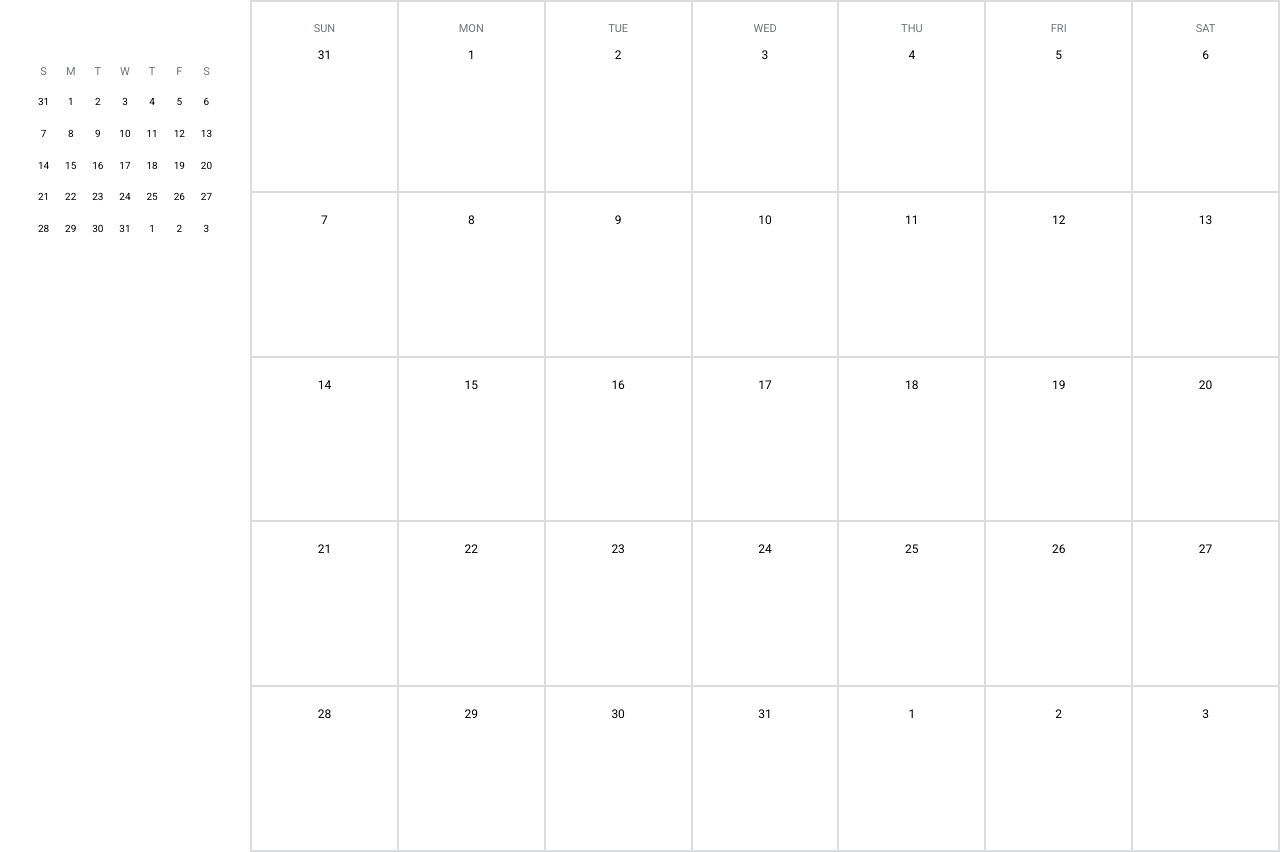
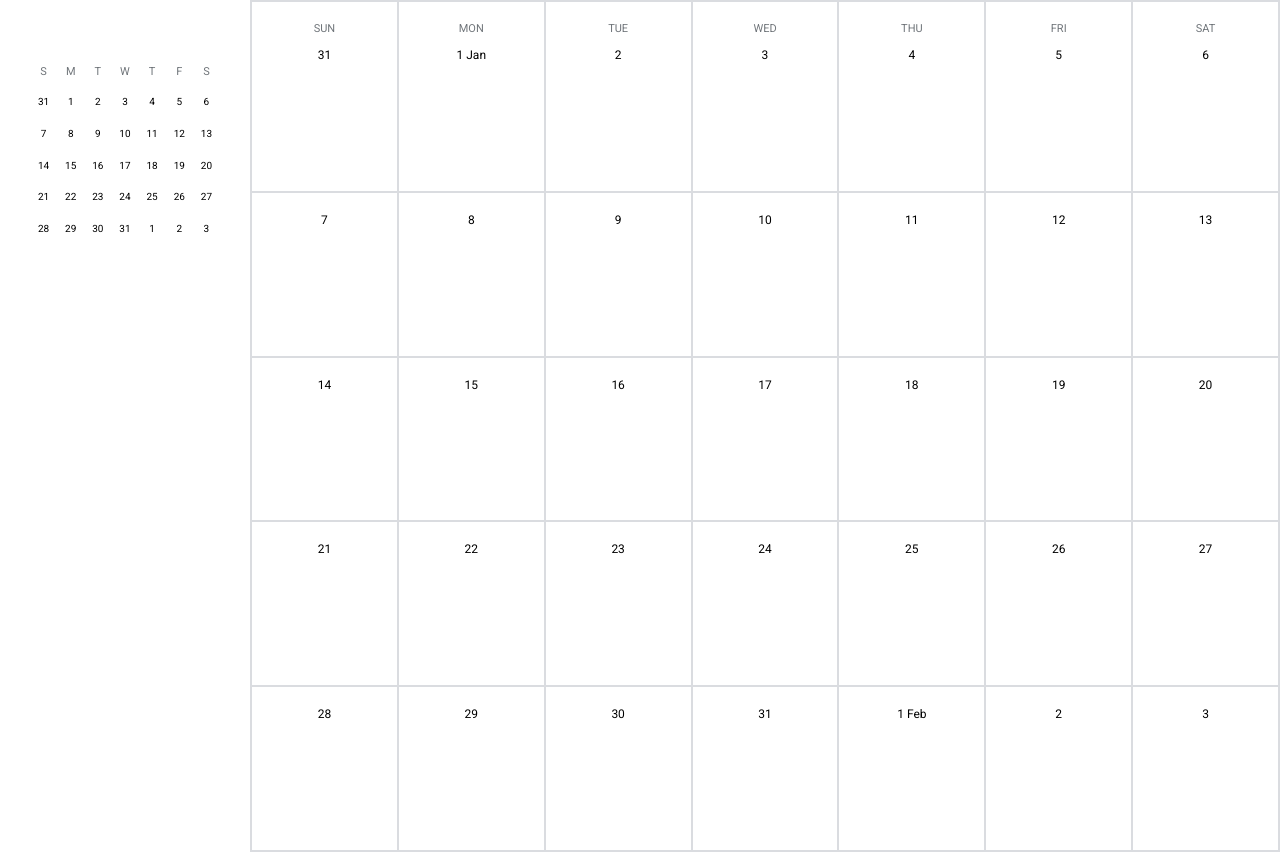
Before and after one commit to h-zahar/calendiv-react, a React (Vite) app: page / in a window 1280 px wide. Built offline with nearby package versions, Linux system fonts and the light colour scheme.

Commit message:
Implemeneted Month Show for Day 1

```diff
--- a/src/components/MonthlyView.tsx
+++ b/src/components/MonthlyView.tsx
@@ -1,9 +1,13 @@
 import {
   addDays,
+  addMonths,
   endOfMonth,
+  format,
   getDate,
   getDay,
   getDaysInMonth,
+  getMonth,
+  getYear,
   startOfMonth,
   subDays,
 } from "date-fns";
@@ -72,7 +76,20 @@ const MonthlyView = () => {
                   {days[i]} <br /> <br />
                 </div>
               )}
-              {t}
+              {t}{" "}
+              {t === 1 &&
+                (i < 7
+                  ? format(
+                      new Date(getYear(new Date()), getMonth(new Date())),
+                      "MMM"
+                    )
+                  : format(
+                      new Date(
+                        getYear(new Date()),
+                        getMonth(addMonths(new Date(), 1))
+                      ),
+                      "MMM"
+                    ))}
             </div>
           </div>
         );
```
